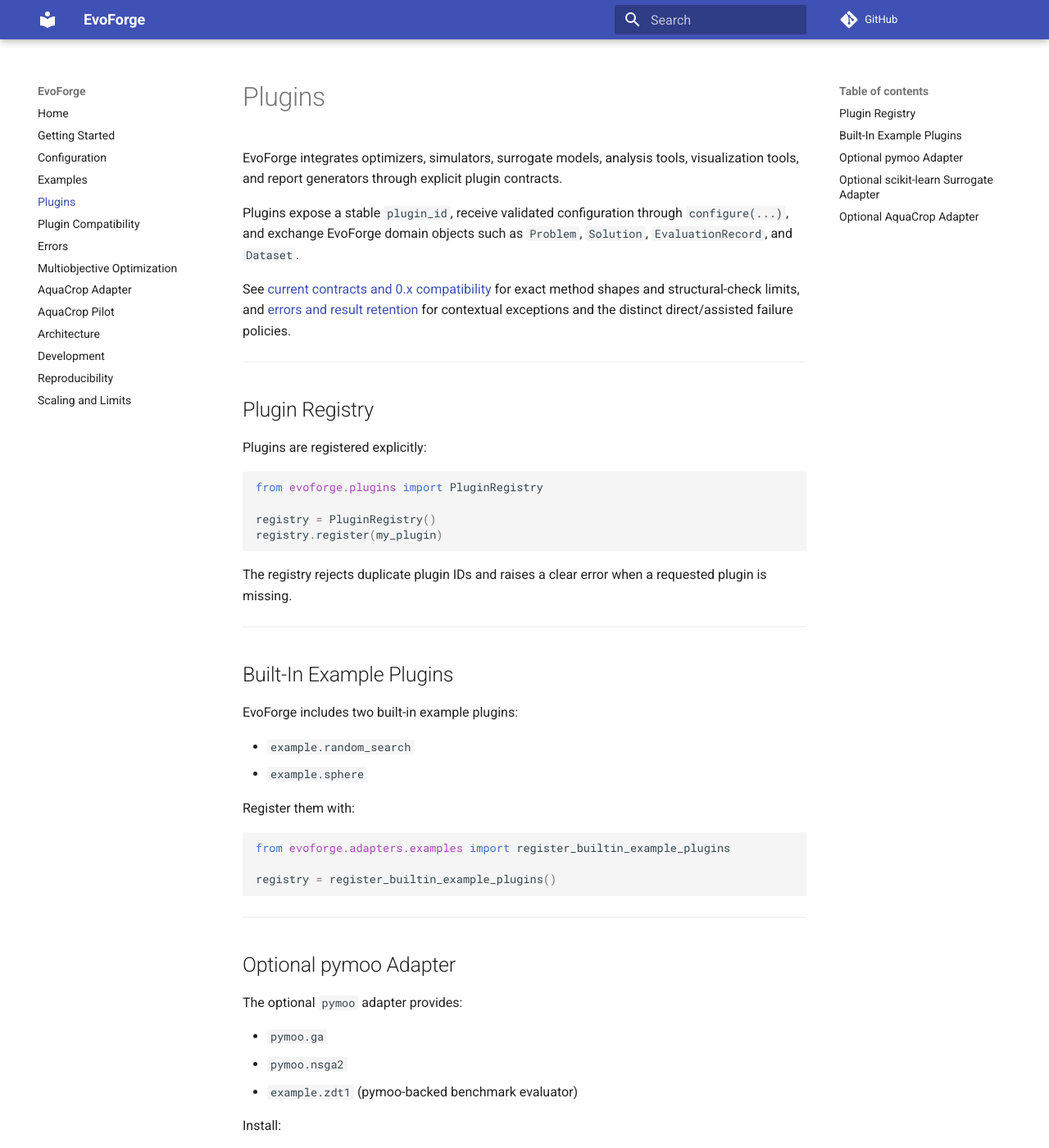
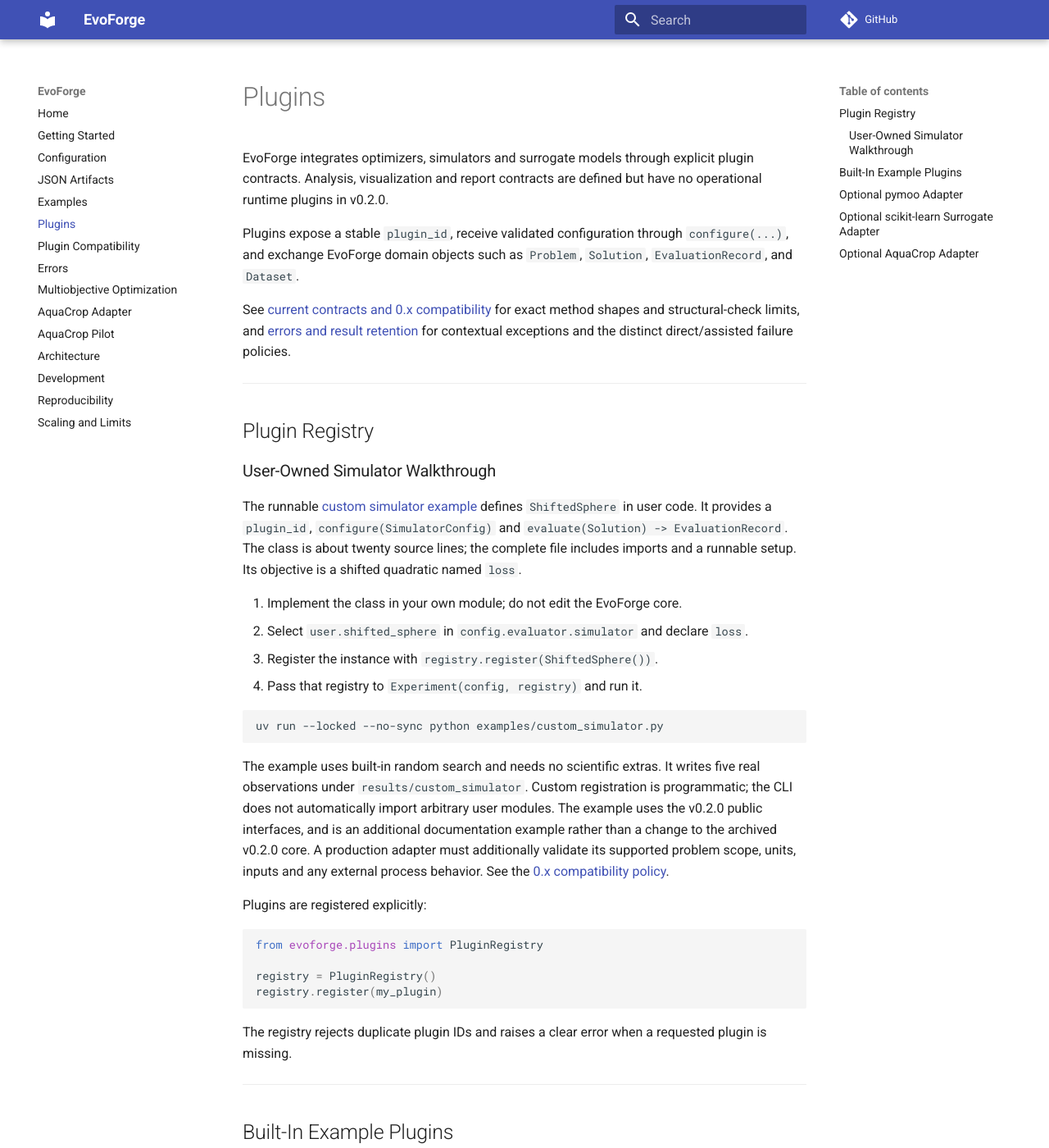
Before and after one commit to calix35/EvoForge, an MkDocs documentation site: the page built from docs/plugins.md, in a window 1280 px wide and 1400 px high. Shown: the whole window at 82% size. Built offline with MkDocs 1.6.1 and Material for MkDocs 9.7.7, drawn with Linux system fonts in a browser that asks for light colours; comment, search, counter and statistics services are not loaded.

Commit message:
Document extension walkthrough, artifact fields, and runtime capability limits

````diff
--- a/docs/plugins.md
+++ b/docs/plugins.md
@@ -1,7 +1,8 @@
 # Plugins
 
-EvoForge integrates optimizers, simulators, surrogate models, analysis tools,
-visualization tools, and report generators through explicit plugin contracts.
+EvoForge integrates optimizers, simulators and surrogate models through explicit
+plugin contracts. Analysis, visualization and report contracts are defined but
+have no operational runtime plugins in v0.2.0.
 
 Plugins expose a stable `plugin_id`, receive validated configuration through
 `configure(...)`, and exchange EvoForge domain objects such as `Problem`,
@@ -14,6 +15,31 @@ for contextual exceptions and the distinct direct/assisted failure policies.
 ---
 
 ## Plugin Registry
+
+### User-Owned Simulator Walkthrough
+
+The runnable [custom simulator example](https://github.com/calix35/EvoForge/blob/main/examples/custom_simulator.py)
+defines `ShiftedSphere` in user code. It provides a `plugin_id`,
+`configure(SimulatorConfig)` and `evaluate(Solution) -> EvaluationRecord`.
+The class is about twenty source lines; the complete file includes imports and
+a runnable setup. Its objective is a shifted quadratic named `loss`.
+
+1. Implement the class in your own module; do not edit the EvoForge core.
+2. Select `user.shifted_sphere` in `config.evaluator.simulator` and declare `loss`.
+3. Register the instance with `registry.register(ShiftedSphere())`.
+4. Pass that registry to `Experiment(config, registry)` and run it.
+
+```bash
+uv run --locked --no-sync python examples/custom_simulator.py
+```
+
+The example uses built-in random search and needs no scientific extras. It writes
+five real observations under `results/custom_simulator`. Custom registration is
+programmatic; the CLI does not automatically import arbitrary user modules.
+The example uses the v0.2.0 public interfaces, and is an additional documentation
+example rather than a change to the archived v0.2.0 core. A production adapter
+must additionally validate its supported problem scope, units, inputs and any
+external process behavior. See the [0.x compatibility policy](plugin_compatibility.md).
 
 Plugins are registered explicitly:
 
--- a/mkdocs.yml
+++ b/mkdocs.yml
@@ -20,6 +20,7 @@ nav:
   - Home: index.md
   - Getting Started: getting_started.md
   - Configuration: configuration.md
+  - JSON Artifacts: artifacts.md
   - Examples: examples.md
   - Plugins: plugins.md
   - Plugin Compatibility: plugin_compatibility.md
````
Also changed, not shown: docs/artifacts.md (added, +47 -0 lines), docs/configuration.md (+21 -0 lines), 2 other files.
